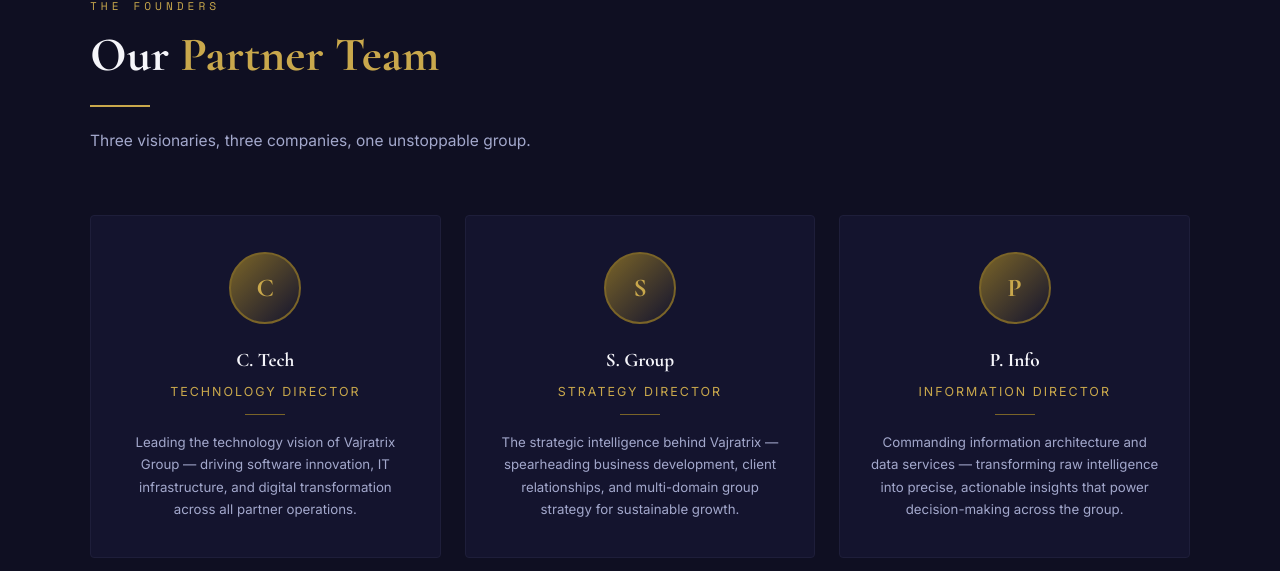
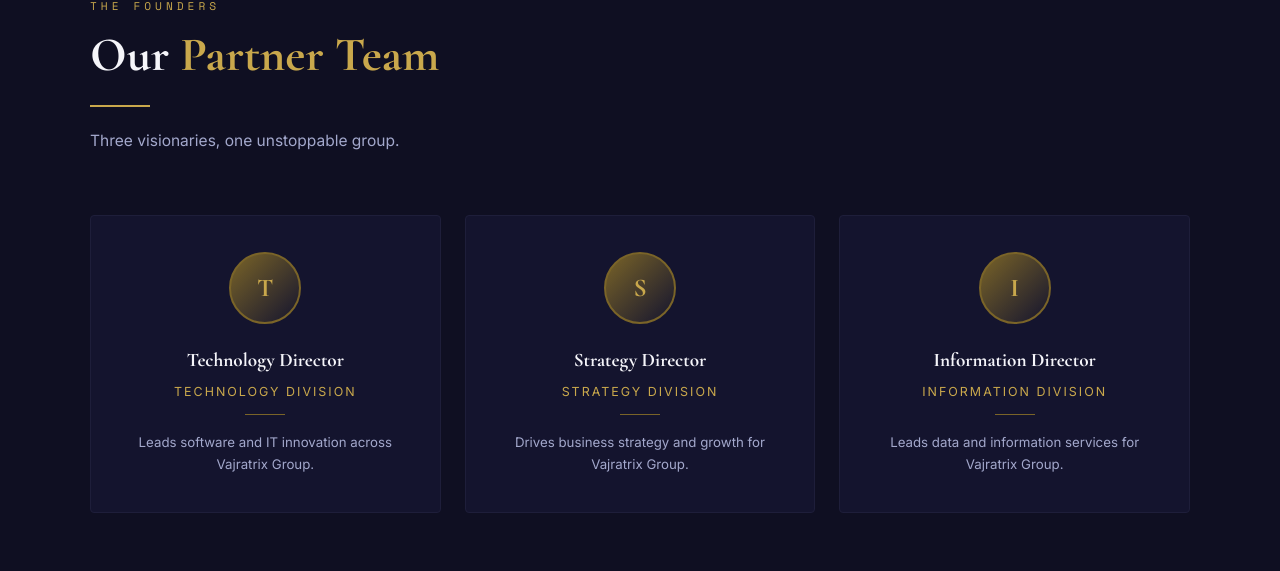
Before and after one commit to vajratrix/vajratrix.github.io, a React (Vite) app: page / in a window 1280 px wide. Shown: the part 3659-4230 px from the top of the page. Built offline with nearby package versions, Linux system fonts and the light colour scheme.

Commit message:
Officially launch
Updated team descriptions and roles for clarity.

```diff
--- a/src/components/Team.tsx
+++ b/src/components/Team.tsx
@@ -5,29 +5,29 @@
     <div className="section-label">The Founders</div>
     <h2 className="section-title">Our <span>Partner Team</span></h2>
     <div className="gold-line"></div>
-    <p className="section-desc">Three visionaries, three companies, one unstoppable group.</p>
+    <p className="section-desc">Three visionaries, one unstoppable group.</p>
   </div>
   <div className="team-grid">
     <div className="team-card">
-      <div className="team-avatar">C</div>
-      <div className="team-name">C. Tech</div>
-      <div className="team-role">Technology Director</div>
+      <div className="team-avatar">T</div>
+      <div className="team-name">Technology Director</div>
+      <div className="team-role">Technology Division</div>
       <div className="team-divider"></div>
-      <p className="team-bio">Leading the technology vision of Vajratrix Group — driving software innovation, IT infrastructure, and digital transformation across all partner operations.</p>
+      <p className="team-bio">Leads software and IT innovation across Vajratrix Group.</p>
     </div>
     <div className="team-card">
       <div className="team-avatar">S</div>
-      <div className="team-name">S. Group</div>
-      <div className="team-role">Strategy Director</div>
+      <div className="team-name">Strategy Director</div>
+      <div className="team-role">Strategy Division</div>
       <div className="team-divider"></div>
-      <p className="team-bio">The strategic intelligence behind Vajratrix — spearheading business development, client relationships, and multi-domain group strategy for sustainable growth.</p>
+      <p className="team-bio">Drives business strategy and growth for Vajratrix Group.</p>
     </div>
     <div className="team-card">
-      <div className="team-avatar">P</div>
-      <div className="team-name">P. Info</div>
-      <div className="team-role">Information Director</div>
+      <div className="team-avatar">I</div>
+      <div className="team-name">Information Director</div>
+      <div className="team-role">Information Division</div>
       <div className="team-divider"></div>
-      <p className="team-bio">Commanding information architecture and data services — transforming raw intelligence into precise, actionable insights that power decision-making across the group.</p>
+      <p className="team-bio">Leads data and information services for Vajratrix Group.</p>
     </div>
   </div>
 </section>
```
